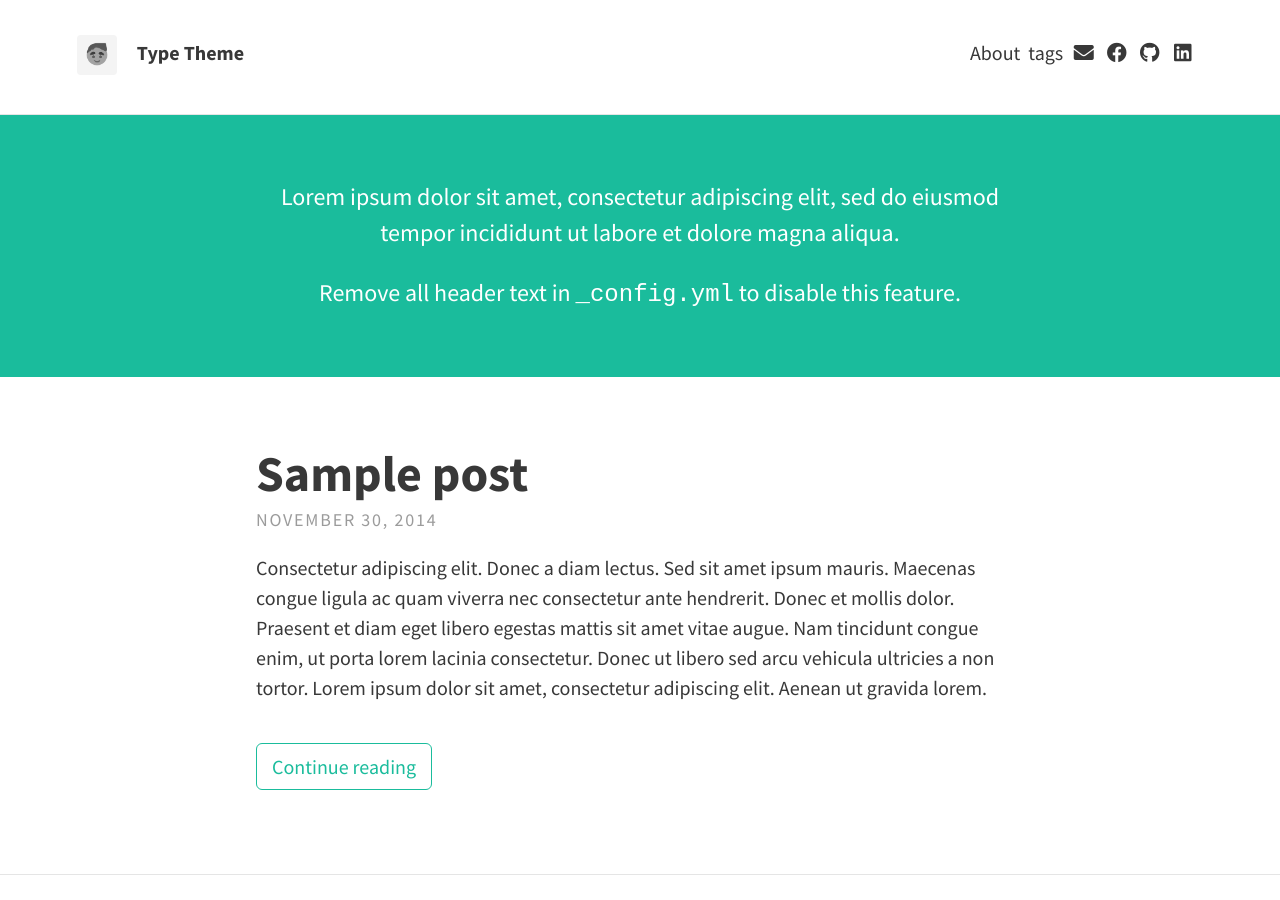
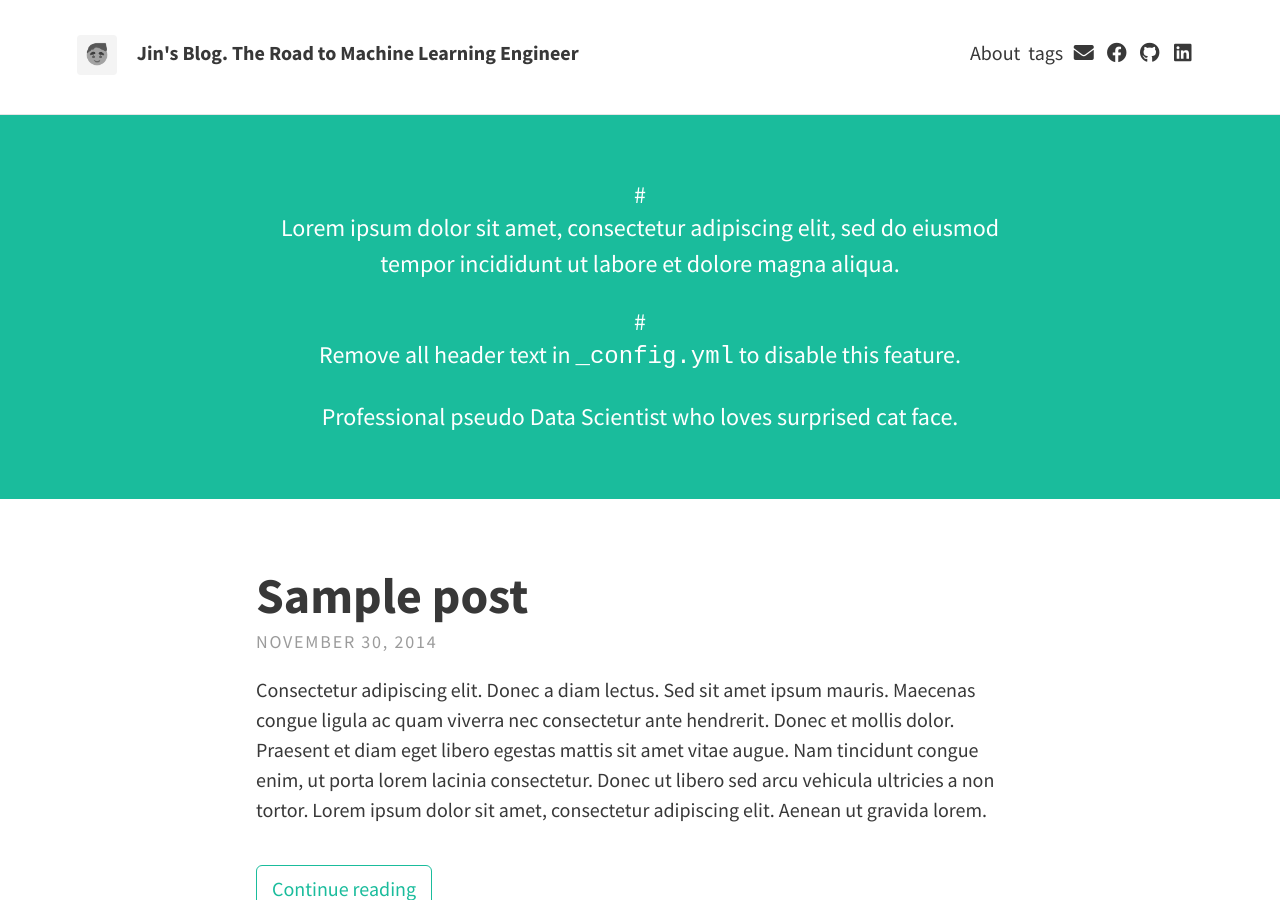
Before and after one commit to lsjhome/lsjhome-temp.github.io, a Jekyll site: the page built from index.html, in a window 1280 px wide and 900 px high. Built offline with Jekyll 4.4.1, drawn with Linux system fonts in a browser that asks for light colours; nearby versions of some CDN libraries; the list of posts is cut into pages by our own code.

Commit message:
edit title and header

```diff
--- a/_config.yml
+++ b/_config.yml
@@ -5,7 +5,7 @@ url: "https://lsjhome007.github.io/"
 # THEME-SPECIFIC CONFIGURATION
 theme_settings:
   # Meta
-  title: Type Theme
+  title: Jin's Blog. The Road to Machine Learning Engineer
   avatar: assets/img/avatar.png
   favicon: assets/favicon.ico
   gravatar: # Email MD5 hash
@@ -13,9 +13,10 @@ theme_settings:
 
   # Header and footer text
   header_text: >
-     <p>Lorem ipsum dolor sit amet, consectetur adipiscing elit, sed do eiusmod tempor incididunt ut labore et dolore magna aliqua.</p>
+     #<p>Lorem ipsum dolor sit amet, consectetur adipiscing elit, sed do eiusmod tempor incididunt ut labore et dolore magna aliqua.</p>
 
-     <p>Remove all header text in <code>_config.yml</code> to disable this feature.</p>
+     #<p>Remove all header text in <code>_config.yml</code> to disable this feature.</p>
+     <p> Professional pseudo Data Scientist who loves surprised cat face. </p>
   header_text_feature_image:
   footer_text: >
    Powered by <a href="https://jekyllrb.com/">Jekyll</a> with <a href="https://github.com/rohanchandra/type-theme">Type Theme</a>
```
